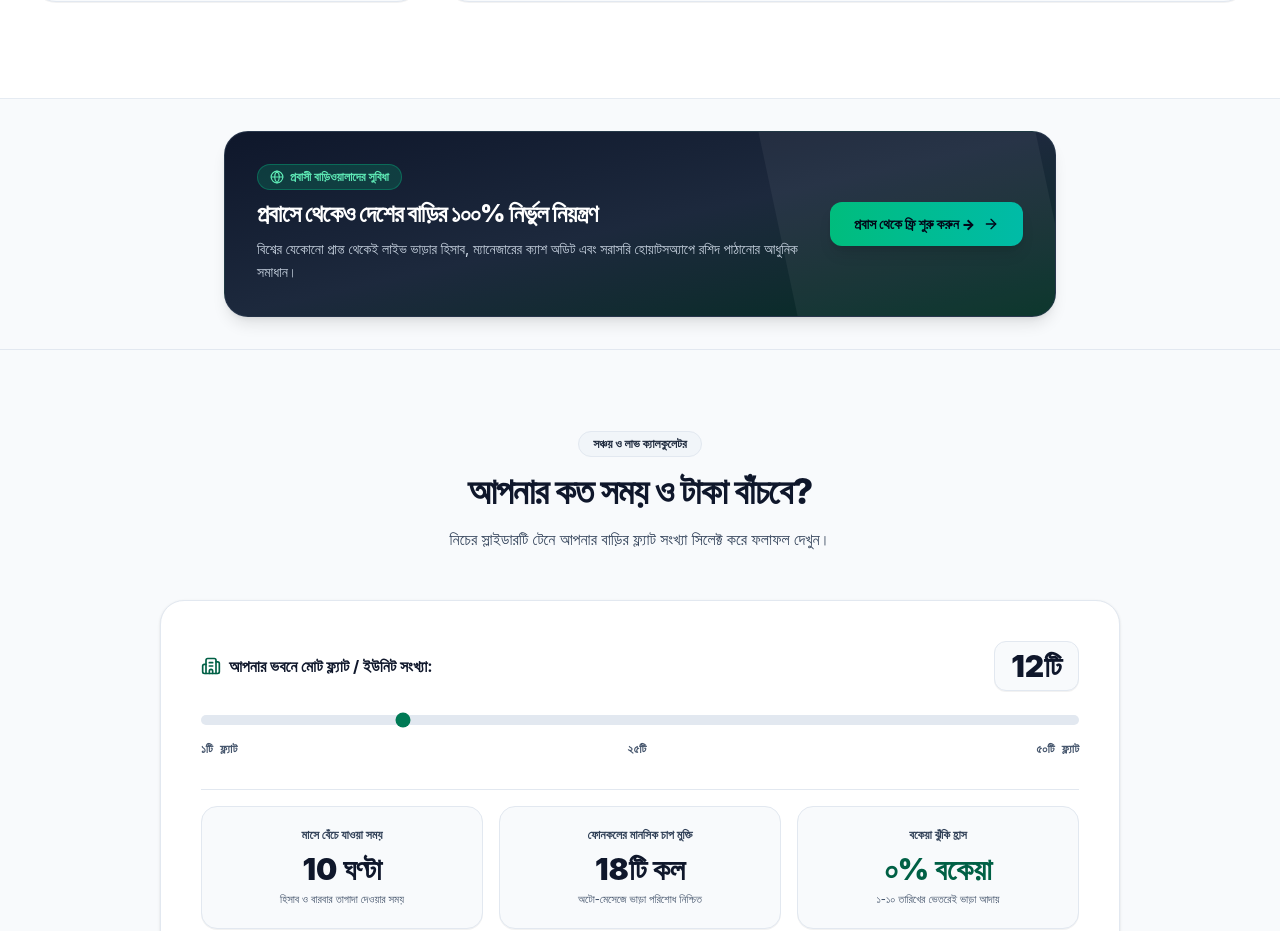
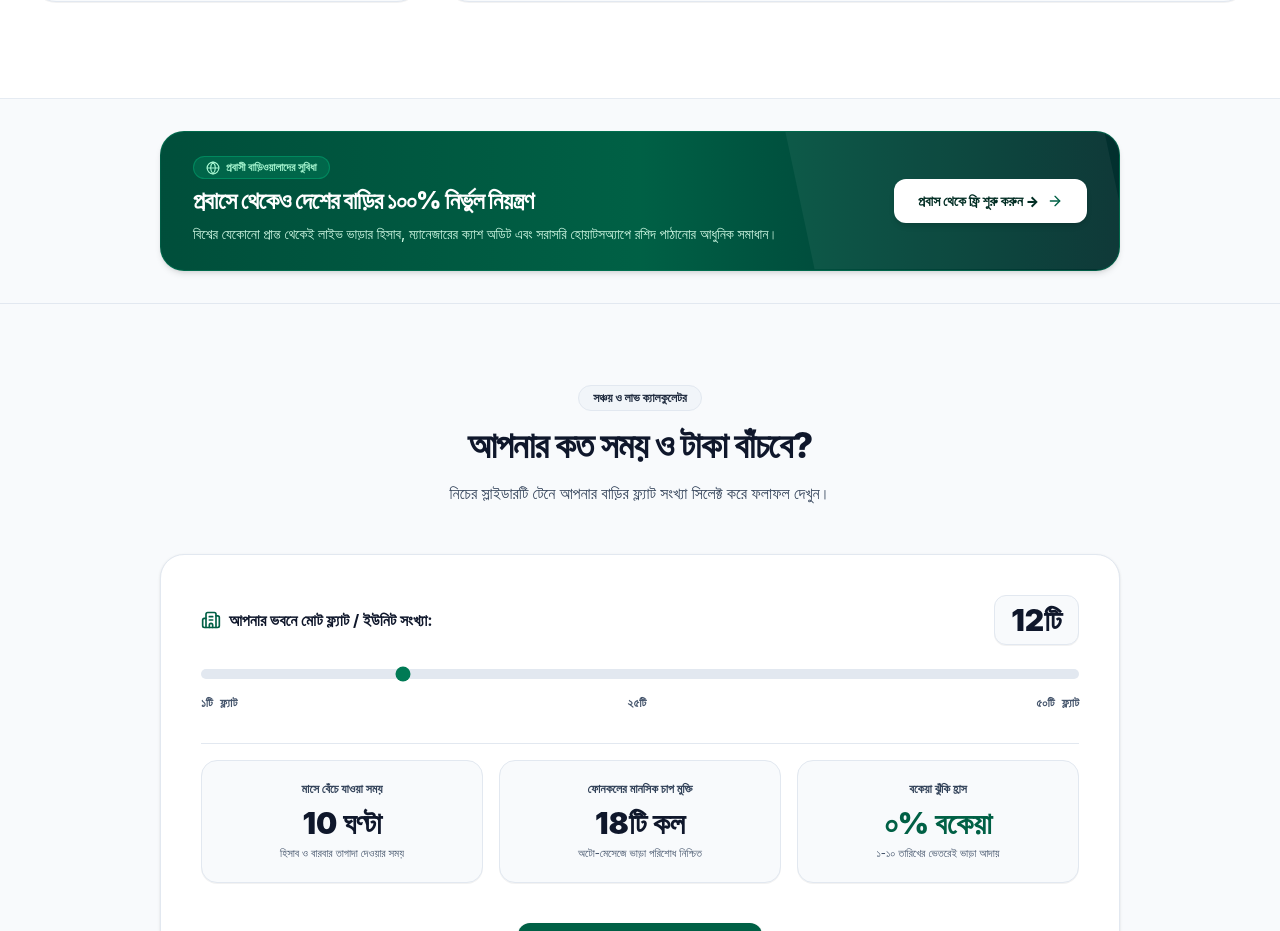
Before and after one commit to zoveraziz/vara-khata, a Next.js app: page / in a window 1280 px wide. Shown: the part 3568-4499 px from the top of the page. Built offline with nearby package versions, Linux system fonts and the light colour scheme.

Commit message:
style: expand NRB box width and style with theme matching emerald green

```diff
--- a/app/landing/page.tsx
+++ b/app/landing/page.tsx
@@ -776,22 +776,22 @@ export default function HomePage() {
         </div>
       </section>
 
-      {/* 5.5 Section: NRB Landlords (প্রবাসী বাড়িওয়ালাদের বিশেষ সুবিধা - পরিচ্ছন্ন ও সংক্ষেপিত বক্স) */}
+      {/* 5.5 Section: NRB Landlords (প্রবাসী বাড়িওয়ালাদের বিশেষ সুবিধা - সবুজ থিম ও প্রশস্ত বক্স) */}
       {siteContent.nrb && (
-        <section className="py-8 bg-[#f8fafc] relative z-10 border-t border-slate-200/80">
-          <div className="max-w-4xl mx-auto px-4 sm:px-6 lg:px-8">
-            <div className="rounded-3xl p-6 sm:p-8 bg-gradient-to-br from-slate-900 via-slate-800 to-emerald-950 text-white shadow-lg border border-slate-700/60 flex flex-col sm:flex-row items-center justify-between gap-6 relative overflow-hidden">
+        <section className="py-6 sm:py-8 bg-[#f8fafc] relative z-10 border-t border-slate-200/80">
+          <div className="max-w-5xl mx-auto px-4 sm:px-6 lg:px-8">
+            <div className="rounded-3xl py-5 sm:py-6 px-6 sm:px-8 bg-gradient-to-r from-emerald-900 via-emerald-800 to-teal-950 text-white shadow-md border border-emerald-700/60 flex flex-col sm:flex-row items-center justify-between gap-5 relative overflow-hidden">
               <div className="absolute right-0 top-0 bottom-0 w-1/3 bg-white/5 transform skew-x-12 pointer-events-none"></div>
 
-              <div className="space-y-2 text-center sm:text-left relative z-10">
-                <div className="inline-flex items-center gap-1.5 px-3 py-1 rounded-full bg-emerald-500/20 text-emerald-300 text-xs font-bold border border-emerald-400/30">
+              <div className="space-y-1.5 text-center sm:text-left relative z-10 max-w-2xl lg:max-w-3xl">
+                <div className="inline-flex items-center gap-1.5 px-3 py-0.5 rounded-full bg-emerald-700/50 text-emerald-200 text-[11px] font-bold border border-emerald-500/40">
                   <Globe className="w-3.5 h-3.5" />
                   <span>{siteContent.nrb.badge}</span>
                 </div>
-                <h3 className="text-xl sm:text-2xl font-black text-white tracking-tight">
+                <h3 className="text-lg sm:text-xl lg:text-2xl font-black text-white tracking-tight">
                   {siteContent.nrb.title}
                 </h3>
-                <p className="text-xs sm:text-sm text-slate-300 max-w-xl font-medium leading-relaxed">
+                <p className="text-xs sm:text-sm text-emerald-100 font-medium leading-relaxed">
                   {siteContent.nrb.subtitle}
                 </p>
               </div>
@@ -799,10 +799,10 @@ export default function HomePage() {
               <div className="shrink-0 w-full sm:w-auto relative z-10 text-center">
                 <Link
                   href="/register"
-                  className="inline-flex items-center justify-center gap-2 w-full sm:w-auto px-6 py-3 bg-gradient-to-r from-emerald-500 to-teal-500 hover:from-emerald-400 hover:to-teal-400 text-slate-950 font-black text-xs sm:text-sm rounded-xl shadow-lg transition active:scale-95"
+                  className="inline-flex items-center justify-center gap-2 w-full sm:w-auto px-6 py-3 bg-white hover:bg-emerald-50 text-emerald-950 font-black text-xs sm:text-sm rounded-xl shadow-md transition active:scale-95"
                 >
                   <span>{siteContent.nrb.ctaText}</span>
-                  <ArrowRight className="w-4 h-4" />
+                  <ArrowRight className="w-4 h-4 text-emerald-800" />
                 </Link>
               </div>
             </div>
--- a/app/page.tsx
+++ b/app/page.tsx
@@ -776,22 +776,22 @@ export default function HomePage() {
         </div>
       </section>
 
-      {/* 5.5 Section: NRB Landlords (প্রবাসী বাড়িওয়ালাদের বিশেষ সুবিধা - পরিচ্ছন্ন ও সংক্ষেপিত বক্স) */}
+      {/* 5.5 Section: NRB Landlords (প্রবাসী বাড়িওয়ালাদের বিশেষ সুবিধা - সবুজ থিম ও প্রশস্ত বক্স) */}
       {siteContent.nrb && (
-        <section className="py-8 bg-[#f8fafc] relative z-10 border-t border-slate-200/80">
-          <div className="max-w-4xl mx-auto px-4 sm:px-6 lg:px-8">
-            <div className="rounded-3xl p-6 sm:p-8 bg-gradient-to-br from-slate-900 via-slate-800 to-emerald-950 text-white shadow-lg border border-slate-700/60 flex flex-col sm:flex-row items-center justify-between gap-6 relative overflow-hidden">
+        <section className="py-6 sm:py-8 bg-[#f8fafc] relative z-10 border-t border-slate-200/80">
+          <div className="max-w-5xl mx-auto px-4 sm:px-6 lg:px-8">
+            <div className="rounded-3xl py-5 sm:py-6 px-6 sm:px-8 bg-gradient-to-r from-emerald-900 via-emerald-800 to-teal-950 text-white shadow-md border border-emerald-700/60 flex flex-col sm:flex-row items-center justify-between gap-5 relative overflow-hidden">
               <div className="absolute right-0 top-0 bottom-0 w-1/3 bg-white/5 transform skew-x-12 pointer-events-none"></div>
 
-              <div className="space-y-2 text-center sm:text-left relative z-10">
-                <div className="inline-flex items-center gap-1.5 px-3 py-1 rounded-full bg-emerald-500/20 text-emerald-300 text-xs font-bold border border-emerald-400/30">
+              <div className="space-y-1.5 text-center sm:text-left relative z-10 max-w-2xl lg:max-w-3xl">
+                <div className="inline-flex items-center gap-1.5 px-3 py-0.5 rounded-full bg-emerald-700/50 text-emerald-200 text-[11px] font-bold border border-emerald-500/40">
                   <Globe className="w-3.5 h-3.5" />
                   <span>{siteContent.nrb.badge}</span>
                 </div>
-                <h3 className="text-xl sm:text-2xl font-black text-white tracking-tight">
+                <h3 className="text-lg sm:text-xl lg:text-2xl font-black text-white tracking-tight">
                   {siteContent.nrb.title}
                 </h3>
-                <p className="text-xs sm:text-sm text-slate-300 max-w-xl font-medium leading-relaxed">
+                <p className="text-xs sm:text-sm text-emerald-100 font-medium leading-relaxed">
                   {siteContent.nrb.subtitle}
                 </p>
               </div>
@@ -799,10 +799,10 @@ export default function HomePage() {
               <div className="shrink-0 w-full sm:w-auto relative z-10 text-center">
                 <Link
                   href="/register"
-                  className="inline-flex items-center justify-center gap-2 w-full sm:w-auto px-6 py-3 bg-gradient-to-r from-emerald-500 to-teal-500 hover:from-emerald-400 hover:to-teal-400 text-slate-950 font-black text-xs sm:text-sm rounded-xl shadow-lg transition active:scale-95"
+                  className="inline-flex items-center justify-center gap-2 w-full sm:w-auto px-6 py-3 bg-white hover:bg-emerald-50 text-emerald-950 font-black text-xs sm:text-sm rounded-xl shadow-md transition active:scale-95"
                 >
                   <span>{siteContent.nrb.ctaText}</span>
-                  <ArrowRight className="w-4 h-4" />
+                  <ArrowRight className="w-4 h-4 text-emerald-800" />
                 </Link>
               </div>
             </div>
```
